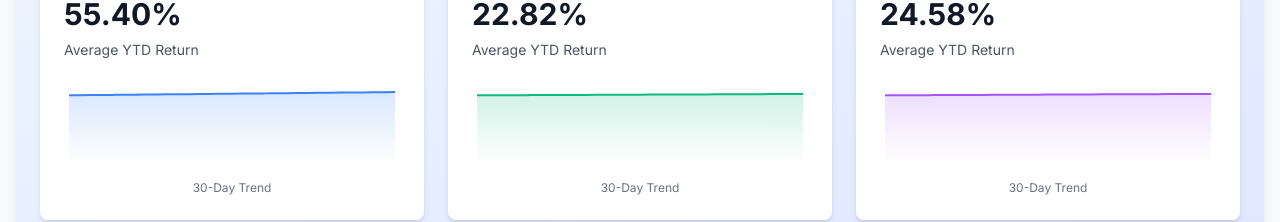
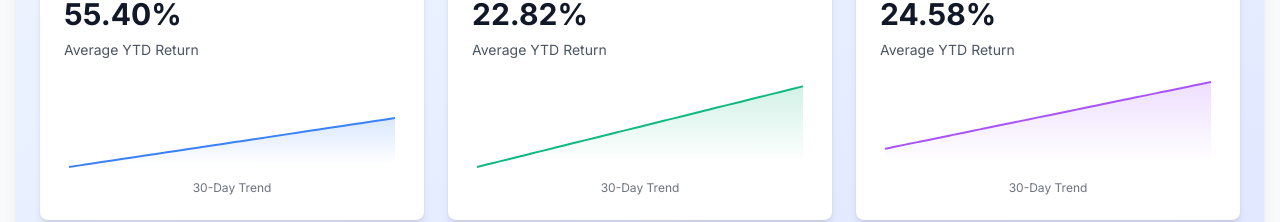
Before and after one commit to lawski1/rise-investment-advisor, a Next.js app: page / in a window 1280 px wide. Shown: the part 316-538 px from the top of the page. Built offline with nearby package versions, Linux system fonts and the light colour scheme; no server answers.

Commit message:
Fix market charts: Add required axes for proper rendering

```diff
--- a/components/MarketSummary.tsx
+++ b/components/MarketSummary.tsx
@@ -2,7 +2,7 @@
 
 import { InvestmentAnalysis } from '@/lib/types';
 import { TrendingUp, Building2, BarChart } from 'lucide-react';
-import { LineChart, Line, ResponsiveContainer, AreaChart, Area } from 'recharts';
+import { ResponsiveContainer, AreaChart, Area, XAxis, YAxis } from 'recharts';
 
 interface MarketSummaryProps {
   analysis: InvestmentAnalysis;
@@ -12,14 +12,14 @@ interface MarketSummaryProps {
 const generateTrendData = (avgReturn: number, days: number = 30) => {
   const data = [];
   const baseValue = 100; // Starting at 100
-  const dailyReturn = avgReturn / 365; // Approximate daily return
+  const totalReturn = avgReturn / 100; // Convert percentage to decimal
+  const dailyReturn = totalReturn / 365; // Approximate daily return
 
-  for (let i = days; i >= 0; i--) {
-    const daysAgo = days - i;
-    const value = baseValue * (1 + (dailyReturn * daysAgo) / 100);
+  for (let i = 0; i <= days; i++) {
+    const value = baseValue * (1 + dailyReturn * i);
     data.push({
-      day: daysAgo,
-      value: Math.max(value, baseValue * 0.9), // Don't go below 90% of base
+      day: i,
+      value: Math.max(value, baseValue * 0.95), // Don't go below 95% of base
     });
   }
 
@@ -49,13 +49,15 @@ export default function MarketSummary({ analysis }: MarketSummaryProps) {
           {/* Mini Trend Chart */}
           <div className="h-24 w-full">
             <ResponsiveContainer width="100%" height="100%">
-              <AreaChart data={nasdaqTrend}>
+              <AreaChart data={nasdaqTrend} margin={{ top: 5, right: 5, left: 5, bottom: 5 }}>
                 <defs>
                   <linearGradient id="nasdaqGradient" x1="0" y1="0" x2="0" y2="1">
                     <stop offset="5%" stopColor="#3b82f6" stopOpacity={0.3}/>
                     <stop offset="95%" stopColor="#3b82f6" stopOpacity={0}/>
                   </linearGradient>
                 </defs>
+                <XAxis dataKey="day" hide={true} />
+                <YAxis hide={true} domain={['auto', 'auto']} />
                 <Area
                   type="monotone"
                   dataKey="value"
@@ -82,13 +84,15 @@ export default function MarketSummary({ analysis }: MarketSummaryProps) {
           {/* Mini Trend Chart */}
           <div className="h-24 w-full">
             <ResponsiveContainer width="100%" height="100%">
-              <AreaChart data={nyseTrend}>
+              <AreaChart data={nyseTrend} margin={{ top: 5, right: 5, left: 5, bottom: 5 }}>
                 <defs>
                   <linearGradient id="nyseGradient" x1="0" y1="0" x2="0" y2="1">
                     <stop offset="5%" stopColor="#10b981" stopOpacity={0.3}/>
                     <stop offset="95%" stopColor="#10b981" stopOpacity={0}/>
                   </linearGradient>
                 </defs>
+                <XAxis dataKey="day" hide={true} />
+                <YAxis hide={true} domain={['auto', 'auto']} />
                 <Area
                   type="monotone"
                   dataKey="value"
@@ -115,13 +119,15 @@ export default function MarketSummary({ analysis }: MarketSummaryProps) {
           {/* Mini Trend Chart */}
           <div className="h-24 w-full">
             <ResponsiveContainer width="100%" height="100%">
-              <AreaChart data={sp500Trend}>
+              <AreaChart data={sp500Trend} margin={{ top: 5, right: 5, left: 5, bottom: 5 }}>
                 <defs>
                   <linearGradient id="sp500Gradient" x1="0" y1="0" x2="0" y2="1">
                     <stop offset="5%" stopColor="#a855f7" stopOpacity={0.3}/>
                     <stop offset="95%" stopColor="#a855f7" stopOpacity={0}/>
                   </linearGradient>
                 </defs>
+                <XAxis dataKey="day" hide={true} />
+                <YAxis hide={true} domain={['auto', 'auto']} />
                 <Area
                   type="monotone"
                   dataKey="value"
```
